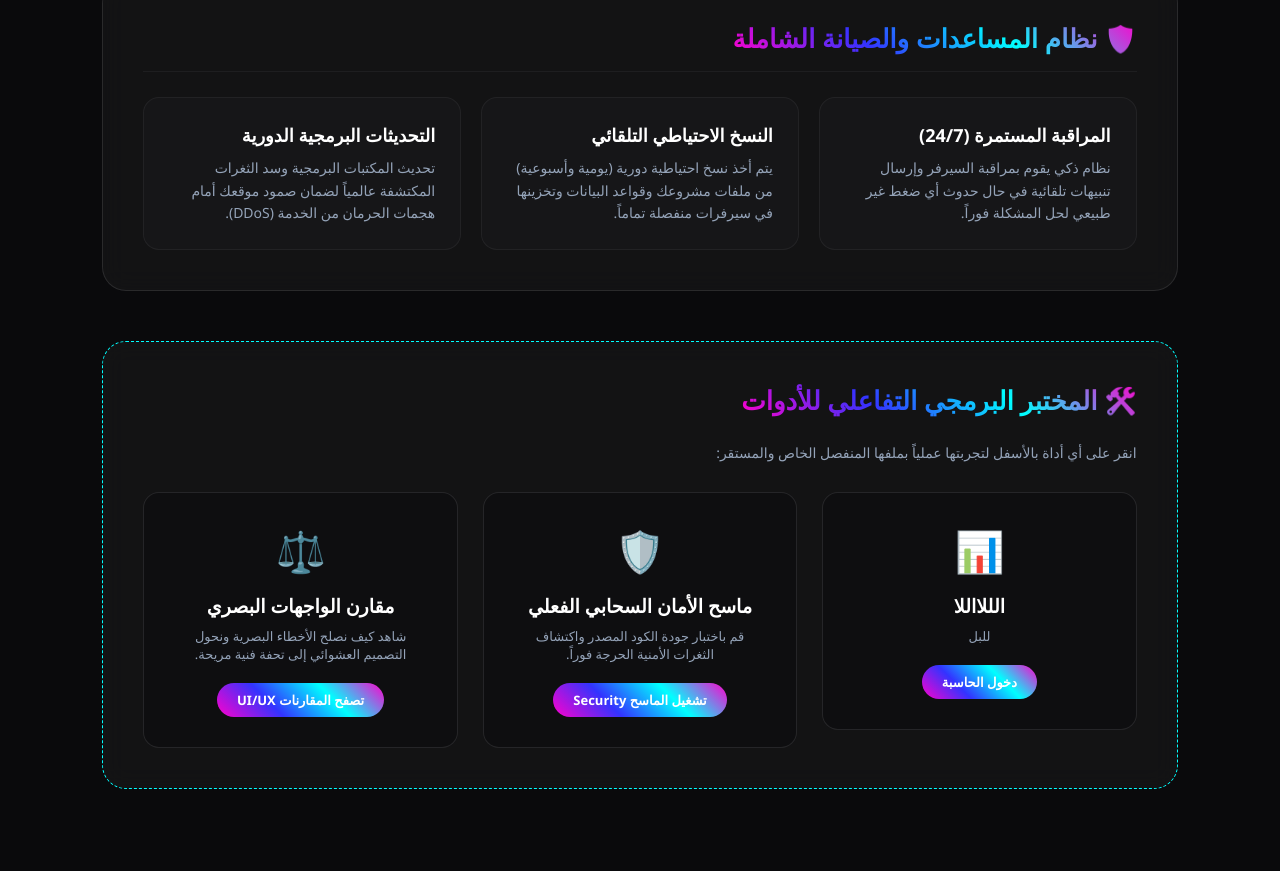
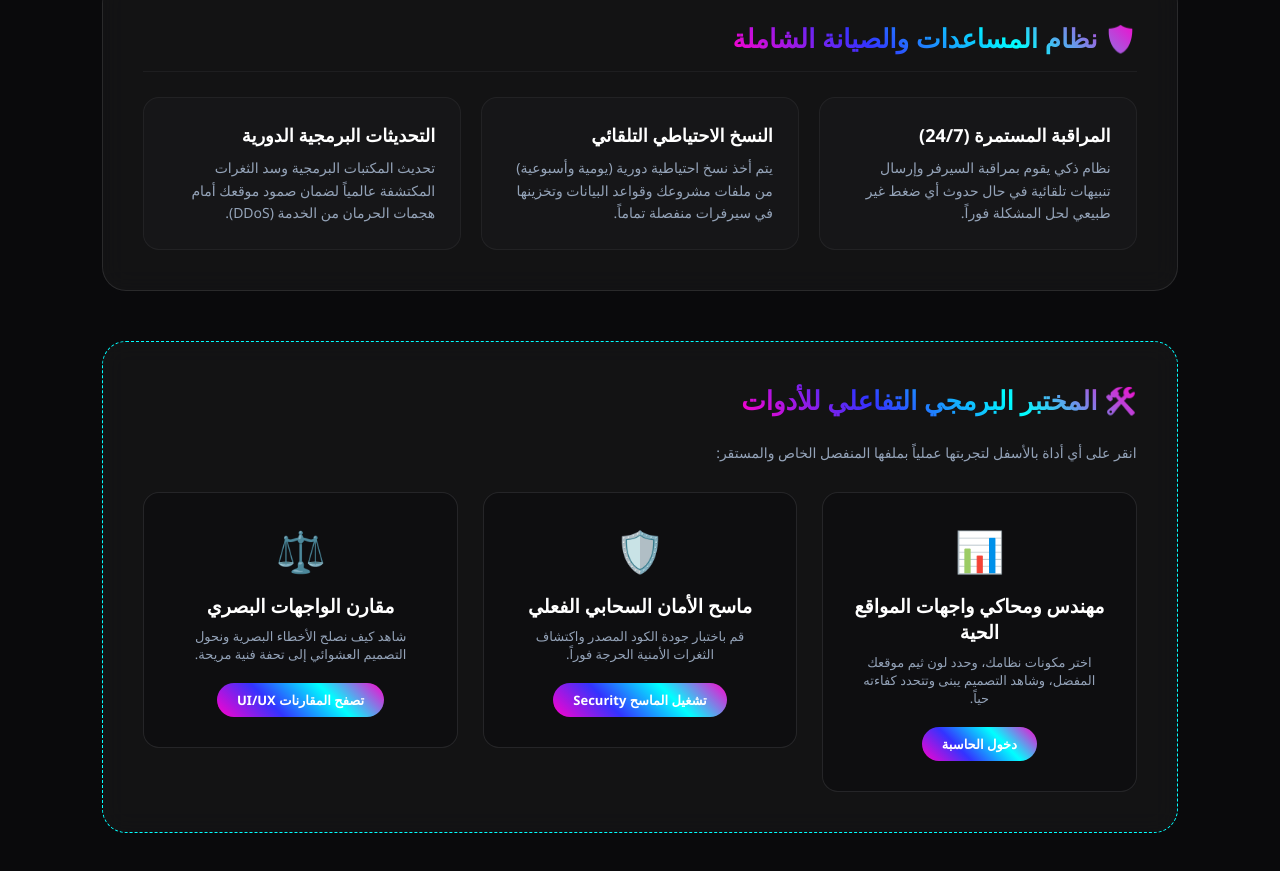
Before and after one commit to abdulreadhido-maker/j, a plain HTML site: page instructions.html in a window 1280 px wide. Shown: the part 2052-2923 px from the top of the page. Drawn offline with nearby package versions, Linux system fonts and the light colour scheme.

Commit message:
Update instructions.html

```diff
--- a/instructions.html
+++ b/instructions.html
@@ -206,8 +206,8 @@
         <a href="web.html" class="tool-link">
             <div class="tool-card">
                 <div class="tool-icon">📊</div>
-                <h4>الللااللا</h4>
-                <p>للبل</p>
+                <h4>مهندس ومحاكي واجهات المواقع الحية</h4>
+                <p>اختر مكونات نظامك، وحدد لون ثيم موقعك المفضل، وشاهد التصميم يبنى وتتحدد كفاءته حياً.</p>
                 <span class="tool-btn">دخول الحاسبة</span>
             </div>
         </a>
```
